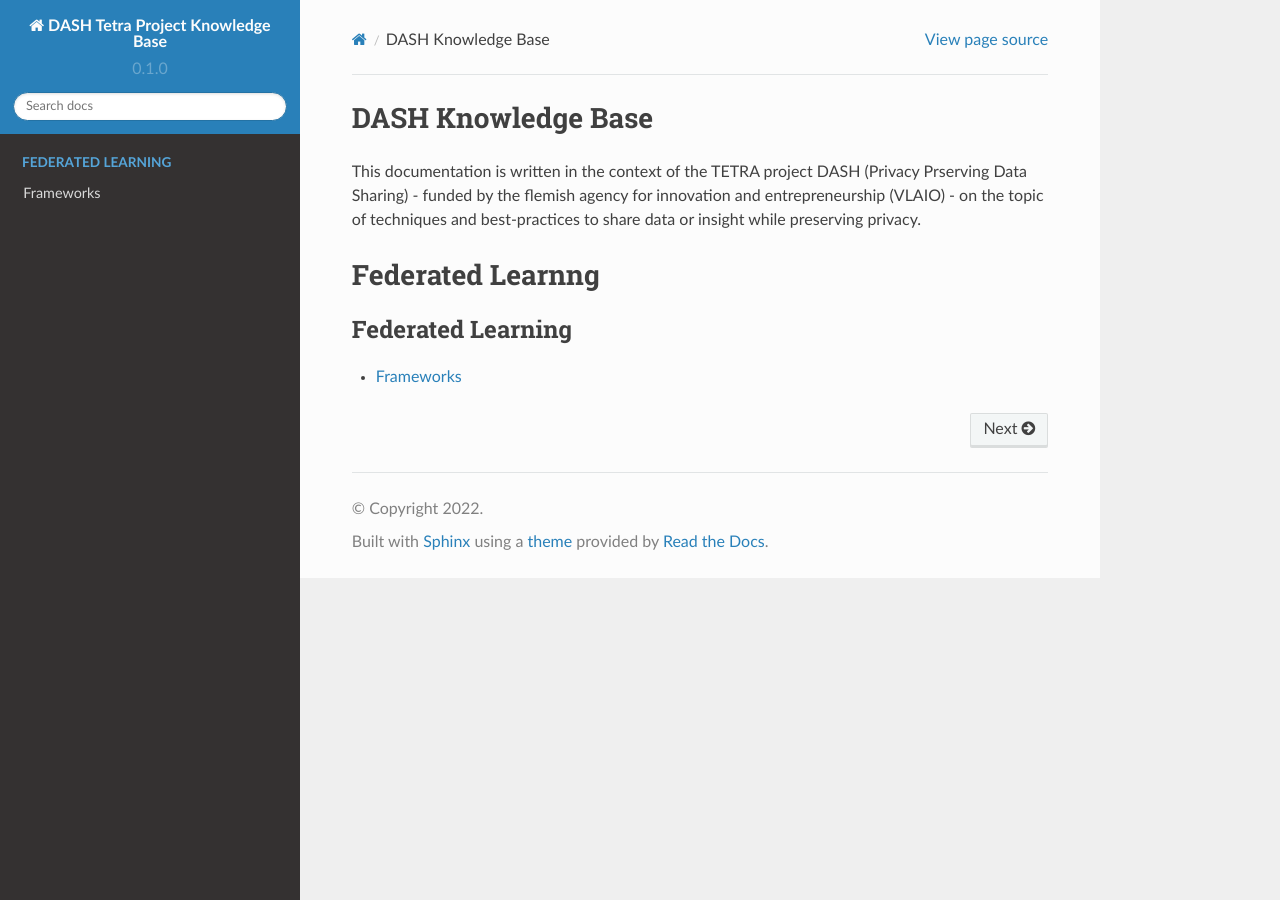
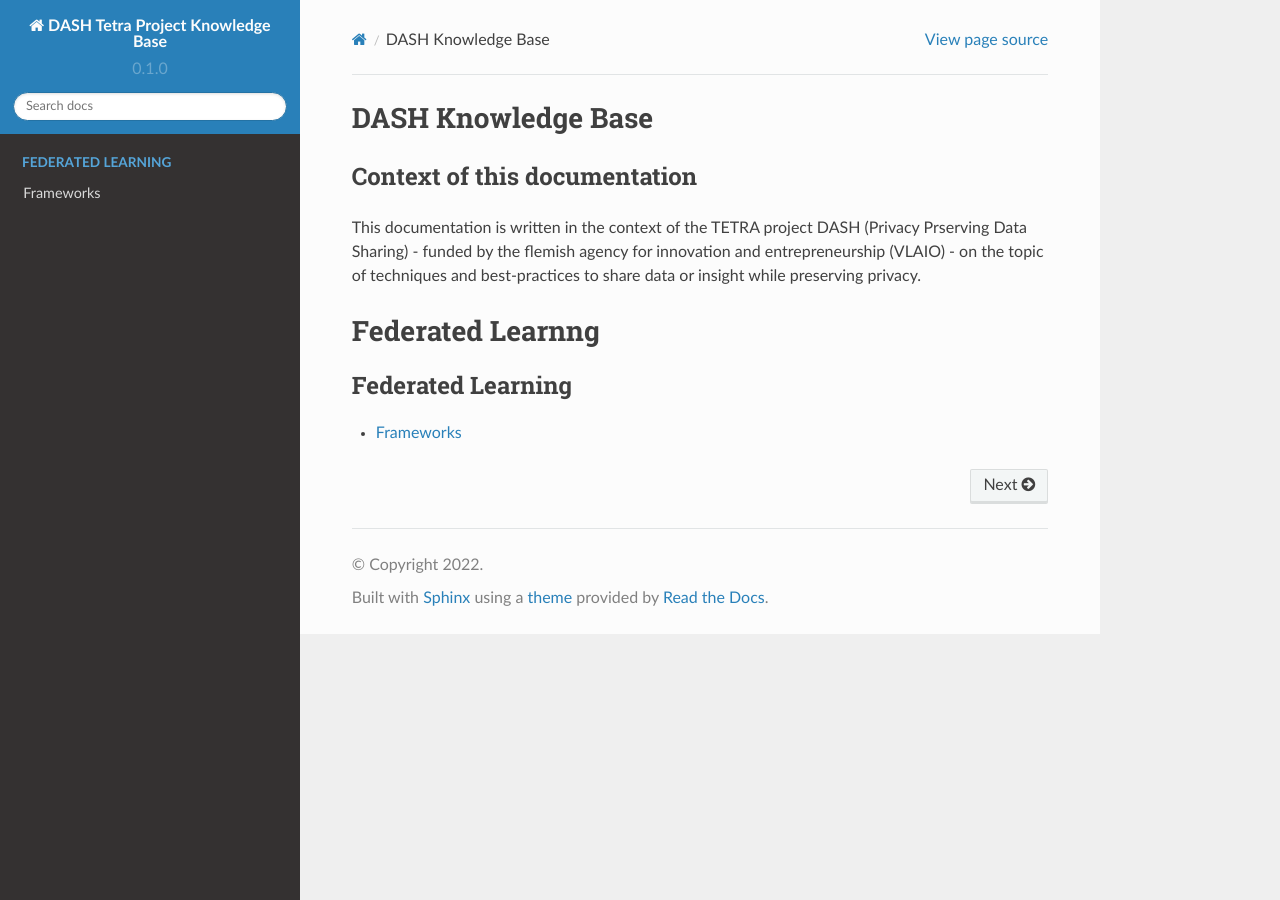
Before and after one commit to thomasvdbossche/dash-knowledge-base, a Sphinx documentation site: the page built from docs/source/index.rst, in a window 1280 px wide. Built offline with Sphinx 7.4.7 and the Read the Docs theme 2.0.0, drawn with Linux system fonts in a browser that asks for light colours; pages that are not in the unit, such as notebooks, are missing from menus.

Commit message:
Update index.rst

```diff
--- a/docs/source/index.rst
+++ b/docs/source/index.rst
@@ -1,10 +1,14 @@
 DASH Knowledge Base
 ===================================
+
+Context of this documentation
+--------------------------------------
 This documentation is written in the context of the TETRA project DASH (Privacy Prserving Data Sharing) - funded by the flemish agency for innovation and entrepreneurship (VLAIO) - on the topic of techniques and best-practices to share data or insight while preserving privacy.
 
 Federated Learnng
 ==============
 .. toctree::
+    :maxdepth: 2
     :caption: Federated Learning
 
     topics/basic-concept
```
